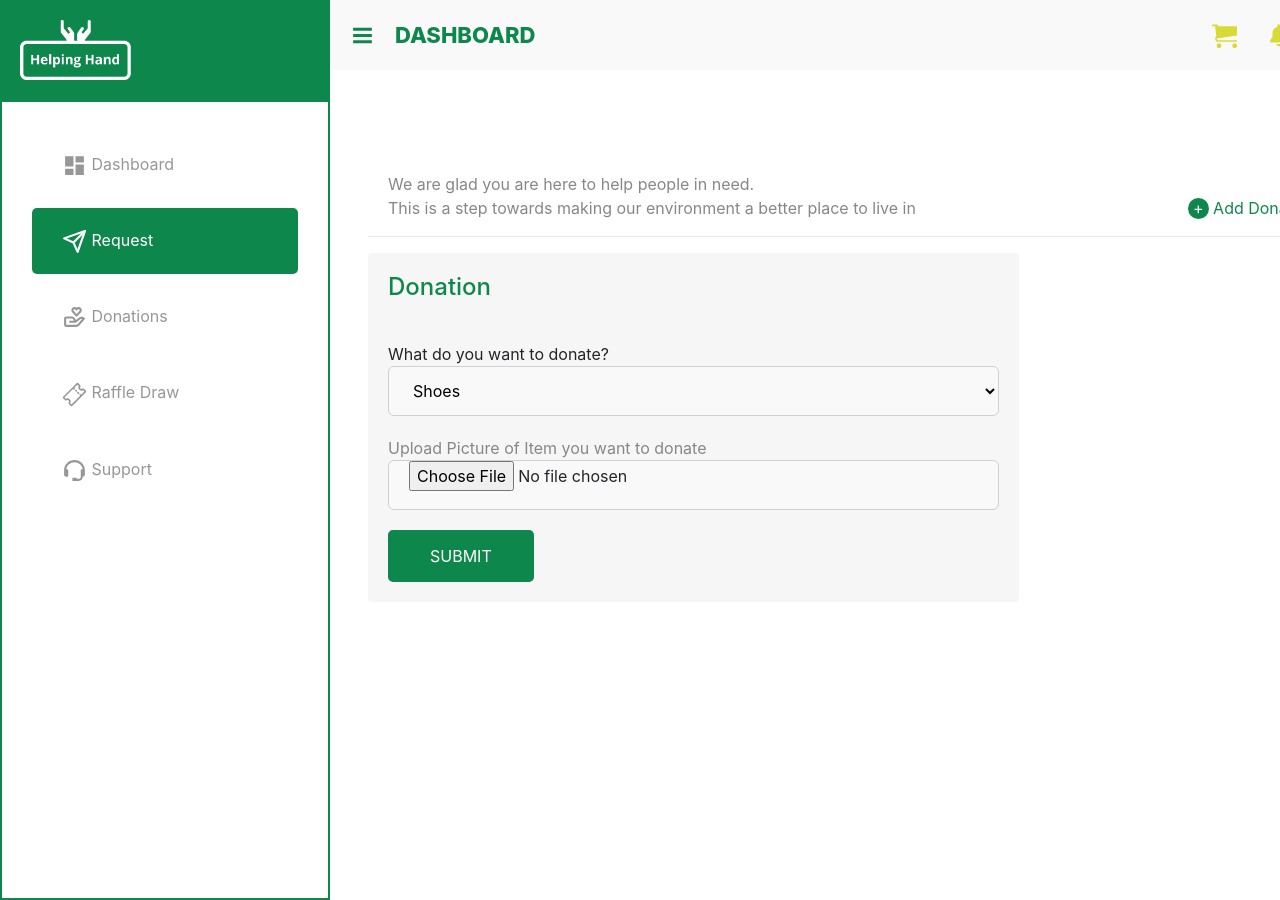
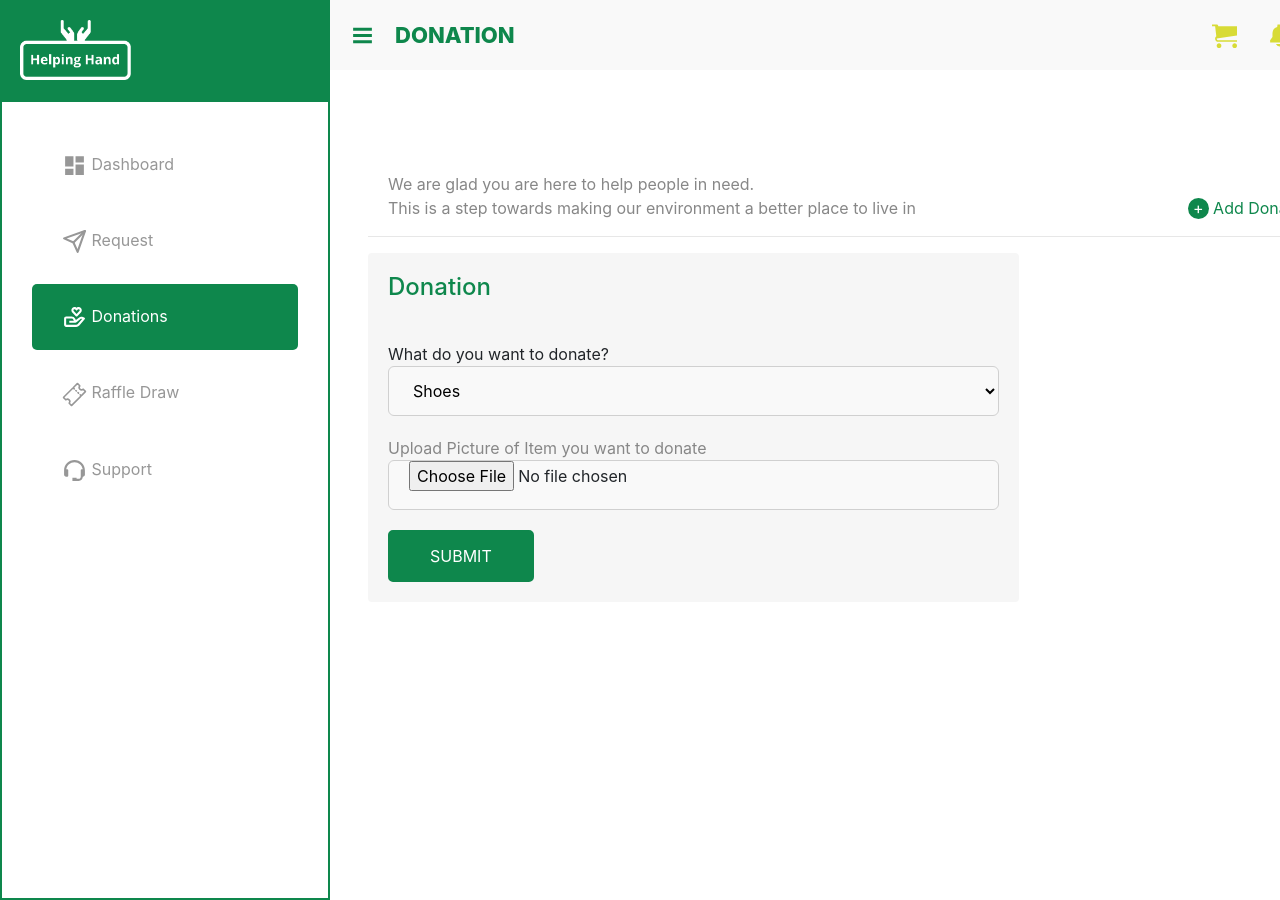
Before and after one commit to nelsonogueh/helping-hand-DSFE, a React (Create React App) app: page /donation in a window 1280 px wide. Shown: the top 900 px of the page. Built offline with nearby package versions, Linux system fonts and the light colour scheme.

Commit message:
Fix: Nav working as expected

```diff
--- a/src/components/signed-in/Request/Request.css
+++ b/src/components/signed-in/Request/Request.css
@@ -82,11 +82,9 @@
 
 /* RESPONSIVE - TABLET - PC  */
 @media (min-width: 641px) {
-  .content-main-container {
+  .request-content-main-container {
     padding: 0px 5px;
   }
-
-  /* WORK */
   .request-top-donated-search-container {
     display: flex;
     flex-direction: row;
--- a/src/components/signed-in/Request/Request.js
+++ b/src/components/signed-in/Request/Request.js
@@ -9,7 +9,7 @@ import veges from '../../../assets/img/veges.png'
 const Request = (props) => {
   return (
     <div>
-      <Container fluid className="content-main-container">
+      <Container fluid className="request-content-main-container">
         <Row>
           <Col>
             <div className="request-container">
--- a/src/components/signed-in/Sidebar/SideBar.css
+++ b/src/components/signed-in/Sidebar/SideBar.css
@@ -32,9 +32,23 @@
   transition: 0.3s ease-in-out;
 }
 .sidebar-menu-item:hover {
-  color: #fff;
+  color: #fff !important;
   background-color: #0e874c;
   transition: 0.3s ease-in-out;
+}
+.sidebar-menu-item a {
+  color: #979797;
+  text-decoration: none;
+}
+.sidebar-menu-item a:hover {
+  color: white;
+  text-decoration: none;
+}
+.sidebar-active > a:hover {
+  color: #fff;
+}
+.sidebar-active > a {
+  color: #fff;
 }
 
 /* RESPONSIVE - TABLET - PC  */
--- a/src/components/signed-in/Sidebar/SideBar.js
+++ b/src/components/signed-in/Sidebar/SideBar.js
@@ -1,4 +1,4 @@
-import React from 'react'
+import React, { useEffect, useState } from 'react'
 import { Navbar, Container, Nav, Row, Col } from 'react-bootstrap'
 import { Link } from 'react-router-dom'
 
@@ -13,6 +13,12 @@ import logoWhite from '../../../assets/img/logo-white.png'
 
 const SideBar = (props) => {
   const iconSize = 25
+
+  const [currentEndpoint, setCurrentEndpoint] = useState('')
+
+  useEffect(() => {
+    setCurrentEndpoint(window.location.pathname)
+  }, [])
 
   // console.log(window.location.pathname) /dashboard
   // switch (window.location.pathname) {
@@ -37,49 +43,74 @@ const SideBar = (props) => {
               <div className="sidebar-menu-item-container">
                 <ul className="sidebar-ul">
                   <li
-                    as
-                    Link
-                    to="/dashboard"
                     id="link-dashboard"
-                    className="sidebar-menu-item"
+                    className={`sidebar-menu-item
+                    ${
+                      (currentEndpoint === '/dashboard' ||
+                        currentEndpoint === '/dashboard/') &&
+                      'sidebar-active'
+                    }
+                    `}
                   >
-                    <MdDashboard size={iconSize} /> Dashboard
+                    <a href="/dashboard">
+                      <MdDashboard size={iconSize} /> Dashboard
+                    </a>
                   </li>
                   <li
                     id="link-request"
-                    as
-                    Link
-                    to="/requests"
-                    className="sidebar-menu-item sidebar-active"
+                    className={`sidebar-menu-item
+                    ${
+                      (currentEndpoint === '/request' ||
+                        currentEndpoint === '/request/') &&
+                      'sidebar-active'
+                    }
+                    `}
                   >
-                    <FiSend size={iconSize} /> Request
+                    <a href="/request">
+                      <FiSend size={iconSize} /> Request
+                    </a>
                   </li>
                   <li
-                    as
-                    Link
-                    to="/donations"
                     id="link-donation"
-                    className="sidebar-menu-item"
+                    className={`sidebar-menu-item
+                    ${
+                      (currentEndpoint === '/donation' ||
+                        currentEndpoint === '/donation/') &&
+                      'sidebar-active'
+                    }
+                    `}
                   >
-                    <BiDonateHeart size={iconSize} /> Donations
+                    <a href="/donation">
+                      <BiDonateHeart size={iconSize} /> Donations
+                    </a>
                   </li>
                   <li
-                    as
-                    Link
-                    to="/raffledraw"
                     id="link-raffledraw"
-                    className="sidebar-menu-item"
+                    className={`sidebar-menu-item
+                    ${
+                      (currentEndpoint === '/raffledraw' ||
+                        currentEndpoint === '/raffledraw/') &&
+                      'sidebar-active'
+                    }
+                    `}
                   >
-                    <IoTicketOutline size={iconSize} /> Raffle Draw
+                    <a href="/raffledraw">
+                      <IoTicketOutline size={iconSize} /> Raffle Draw
+                    </a>
                   </li>
                   <li
-                    as
-                    Link
-                    to="/support"
                     id="link-support"
-                    className="sidebar-menu-item"
+                    className={`sidebar-menu-item
+                    ${
+                      (currentEndpoint === '/support' ||
+                        currentEndpoint === '/support/') &&
+                      'sidebar-active'
+                    }
+                    `}
                   >
-                    <BiSupport size={iconSize} /> Support
+                    <a href="/support">
+                      <BiSupport size={iconSize} /> Support
+                    </a>
                   </li>
                 </ul>
               </div>
--- a/src/components/signed-in/signed-header/HeaderSigned.js
+++ b/src/components/signed-in/signed-header/HeaderSigned.js
@@ -1,4 +1,4 @@
-import React from 'react'
+import React, { useEffect, useState } from 'react'
 import { Navbar, Container, Nav, Row, Col } from 'react-bootstrap'
 import { Link } from 'react-router-dom'
 
@@ -14,6 +14,37 @@ import logoWhite from '../../../assets/img/logo-white.png'
 
 const HeaderSigned = (props) => {
   const iconSize = 25
+
+  const [currentEndpoint, setCurrentEndpoint] = useState('')
+  const [endpointText, setEndpointText] = useState('')
+
+  useEffect(() => {
+    let currentEndpointLocation = window.location.pathname
+    setCurrentEndpoint(currentEndpointLocation)
+
+    switch (currentEndpointLocation) {
+      case '/dashboard' || '/dashboard/':
+        setEndpointText('DASHBOARD')
+        break
+      case '/request' || '/request/':
+        setEndpointText('REQUEST')
+        break
+      case '/donation' || '/donation/':
+        setEndpointText('DONATION')
+        break
+      case '/raffledraw' || '/raffledraw/':
+        setEndpointText('RAFFLE DRAW')
+        break
+      case '/support' || '/support/':
+        setEndpointText('SUPPORT')
+        break
+
+      default:
+        setEndpointText('')
+        break
+    }
+  }, [currentEndpoint, endpointText])
+
   const toggleSidebar = (e) => {
     // let sidebarComponent = document.getElementsByClassName(
     //   'signed-sidebar-component',
@@ -28,13 +59,13 @@ const HeaderSigned = (props) => {
           onClick={toggleSidebar}
           size={iconSize}
         />
-        <div>DASHBOARD</div>
+        <div>{endpointText}</div>
       </div>
       <div className="signed-profile-icon-container">
         <ImCart className="signed-header-icon" size={iconSize} />
         <IoNotificationsSharp className="signed-header-icon" size={iconSize} />
         <FaRegUserCircle className="signed-header-icon-3" size={iconSize} />
-        <AiOutlineCaretDown className='signed-header-icon-caret' size={14} />
+        <AiOutlineCaretDown className="signed-header-icon-caret" size={14} />
       </div>
     </div>
   )
```
